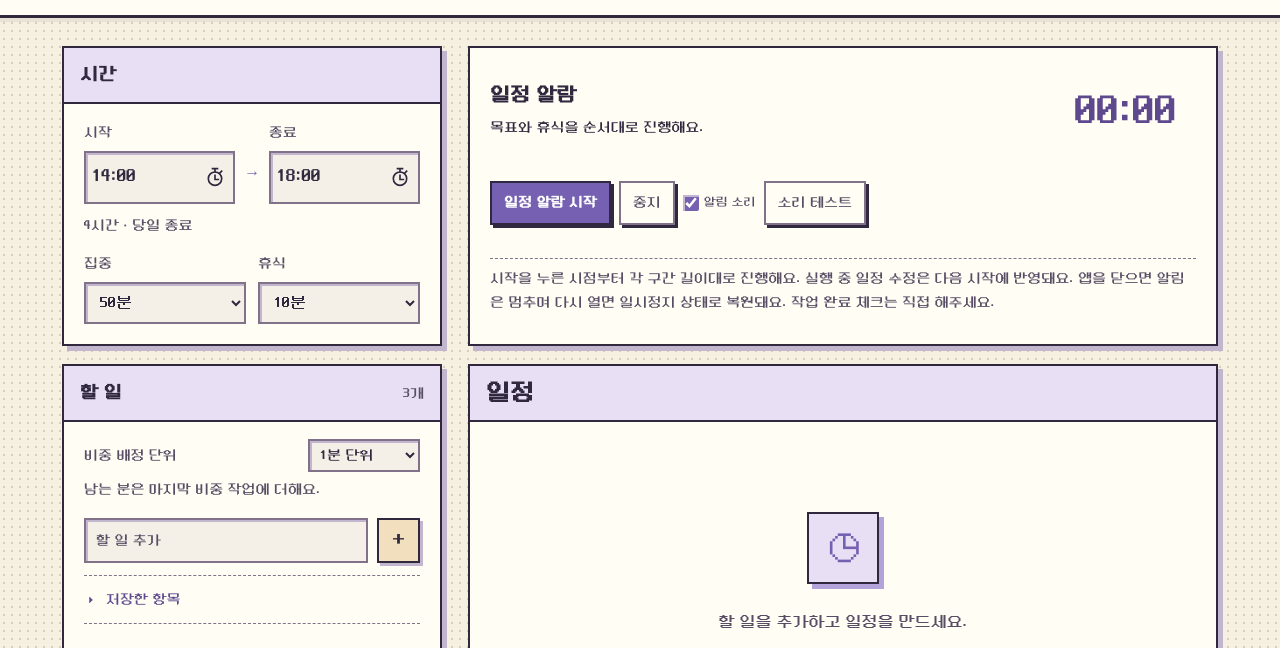
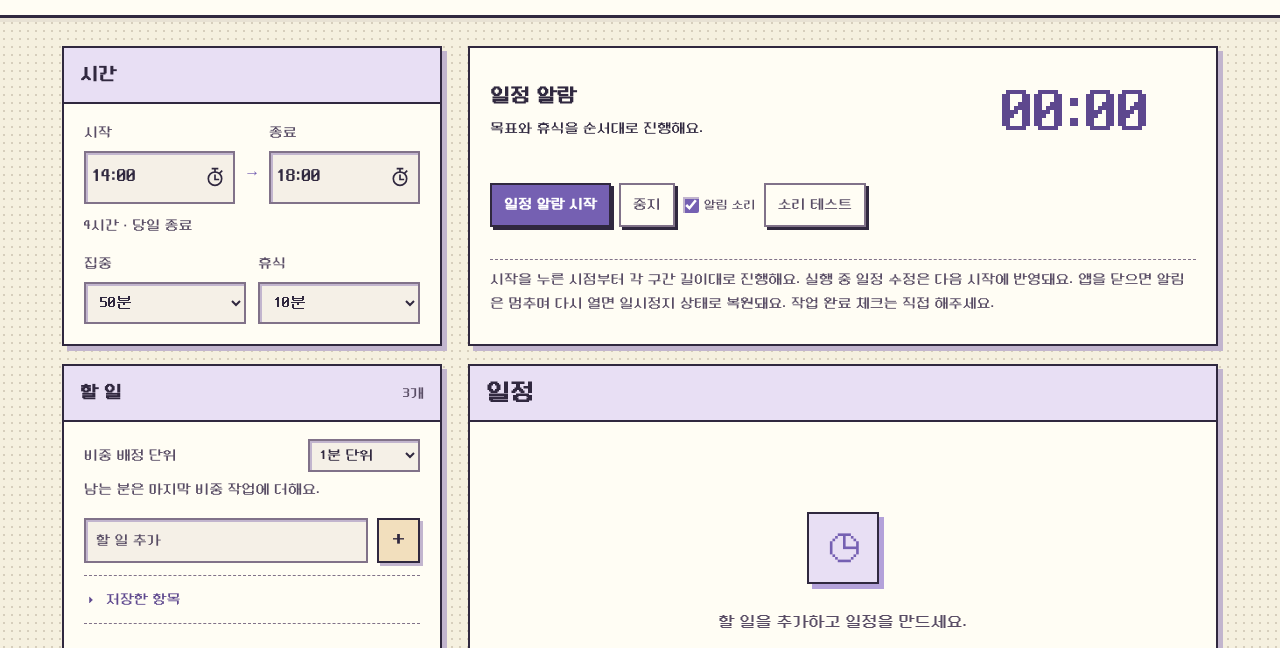
Before and after one commit to manduk56-hub/dayflow, an Electron app: page index.html in a window 1280 px wide. Shown: the part 77-725 px from the top of the page. Drawn offline with Linux system fonts and the light colour scheme; no server answers.

Commit message:
일정 알람 타이머 숫자 확대 및 긴 시간 표시 공간 확보

```diff
--- a/style.css
+++ b/style.css
@@ -320,9 +320,9 @@ header{display:grid;grid-template-columns:auto 1fr auto;gap:24px}
 @media screen and (max-width:740px){header{grid-template-columns:1fr auto;gap:12px}.header-brand{grid-column:1/-1}.header-tools{justify-self:start}.main-tabs{justify-self:end}.main-tabs button{padding:8px 24px}.goal-date-bar{flex-wrap:wrap}.goal-date-bar p{flex-basis:100%}}
 @media print{.goal-date-bar{display:none!important}}
 .schedule-column{display:grid;gap:24px;min-width:0}
-.schedule-alarm{display:grid;grid-template-columns:minmax(0,1fr) 140px;align-items:center;gap:12px 20px;margin:0;padding:18px 20px}
+.schedule-alarm{display:grid;grid-template-columns:minmax(0,1fr) 240px;align-items:center;gap:12px 20px;margin:0;padding:18px 20px}
 .alarm-info h2{font-size:20px}.alarm-info p{margin:6px 0 0;font-size:14px}.alarm-info .helper{font-size:12px}
-#alarm-display{font-size:44px;color:var(--theme-accent-dark);text-align:center;font-variant-numeric:tabular-nums;white-space:nowrap}
+#alarm-display{font-size:64px;line-height:1.2;color:var(--theme-accent-dark);text-align:center;font-variant-numeric:tabular-nums;white-space:nowrap}
 .alarm-actions{grid-column:1 / -1;display:flex;justify-content:flex-start;align-items:center;gap:8px;flex-wrap:wrap}.alarm-actions .primary{width:auto;justify-content:center;padding:8px 12px;font-size:14px;box-shadow:3px 3px 0 var(--ink)}
 .alarm-actions button{display:inline-flex;align-items:center;justify-content:center;height:44px;margin:0;padding:8px 12px;font-size:14px;line-height:1;white-space:nowrap;box-shadow:3px 3px 0 var(--ink)}
 .alarm-actions .alarm-sound{height:44px;margin:0;white-space:nowrap}
@@ -330,7 +330,7 @@ header{display:grid;grid-template-columns:auto 1fr auto;gap:24px}
 .alarm-note{grid-column:1/-1;margin:0;padding-top:8px;border-top:1px dashed var(--line)}
 .schedule-alarm[data-kind=break] #alarm-display{color:var(--theme-teal)}
 .timeline-row.alarm-active .block{outline:3px solid var(--theme-teal);outline-offset:2px}
-@media screen and (max-width:740px){.schedule-alarm{grid-template-columns:minmax(0,1fr) 140px}.alarm-actions{grid-column:1/-1;justify-content:flex-start}#alarm-display{font-size:36px}}
+@media screen and (max-width:740px){.schedule-alarm{grid-template-columns:minmax(0,1fr) 210px}.alarm-actions{grid-column:1/-1;justify-content:flex-start}#alarm-display{font-size:52px}}
 @media print{.schedule-alarm{display:none!important}.timeline-row.alarm-active .block{outline:0}}
 
 .brand .brand-mark{width:52px;height:52px;background:transparent;border:0;box-shadow:none;padding:0}
```
